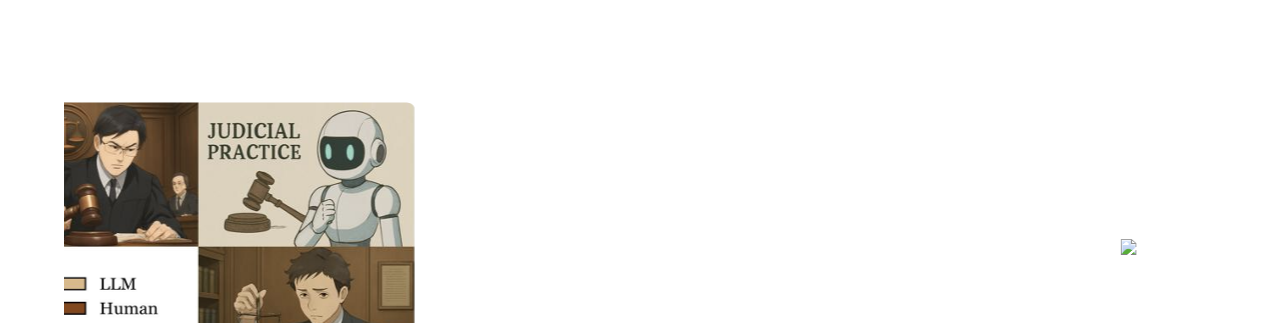
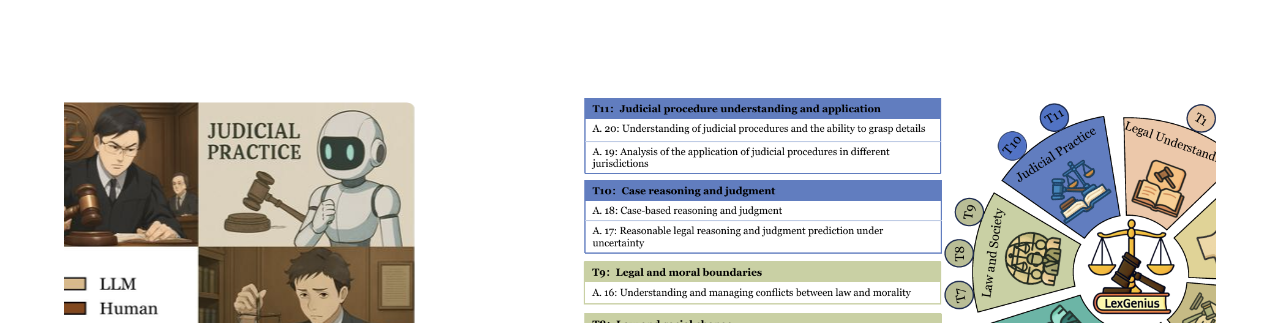
Before and after one commit to QwenQKing/LexGenius, a plain HTML site: page index.html in a window 1280 px wide. Shown: the part 629-952 px from the top of the page. Drawn offline with nearby package versions, Linux system fonts and the light colour scheme; some icons are missing; a web font is replaced by a local one.

Commit message:
Update index.html

```diff
--- a/index.html
+++ b/index.html
@@ -142,7 +142,7 @@
 
         <!-- Slide 2 -->
         <div class="item">
-  <img src="static/images/Framework.png" alt="LexGenius framework of dimensions, tasks, and abilities"/>
+  <img src="static/images/Framwork.png" alt="LexGenius framework of dimensions, tasks, and abilities"/>
   <h2 class="subtitle has-text-centered">
     The LexGenius three-level framework, consisting of seven legal dimensions,
     eleven task types, and twenty fine-grained abilities for evaluating legal intelligence in LLMs.
```
